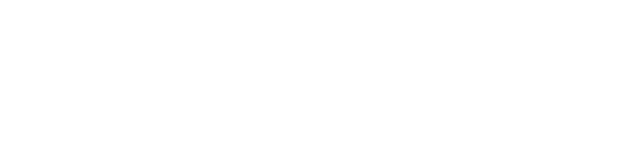
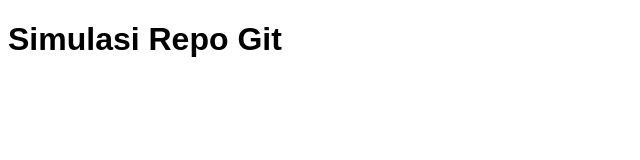
Before and after one commit to adityaangga1010/SimulasiGit, a plain HTML site: page index.html in a window 1280 px wide. Shown: the whole page, without its empty margins (0-640 px from the left). Drawn offline with Linux system fonts and the light colour scheme.

Commit message:
mengubah file index.html dan menambahkan file style.css

```diff
--- a/index.html
+++ b/index.html
@@ -5,8 +5,9 @@
     <meta http-equiv="X-UA-Compatible" content="IE=edge">
     <meta name="viewport" content="width=device-width, initial-scale=1.0">
     <title>Simulasi Git</title>
+    <link rel="stylesheet" href="/style.css">
 </head>
 <body>
-
+    <h1>Simulasi Repo Git</h1>
 </body>
 </html>
--- /dev/null
+++ b/style.css
@@ -0,0 +1,3 @@
+body{
+    font-family: Arial, Helvetica, sans-serif;
+}
```
